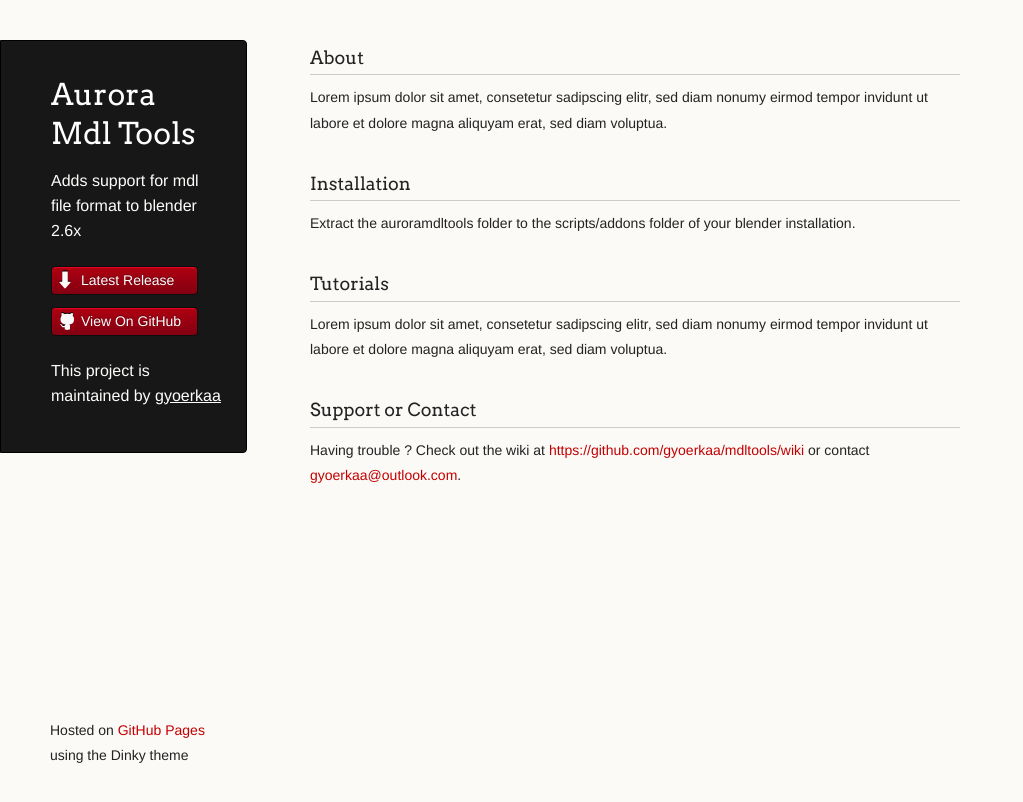
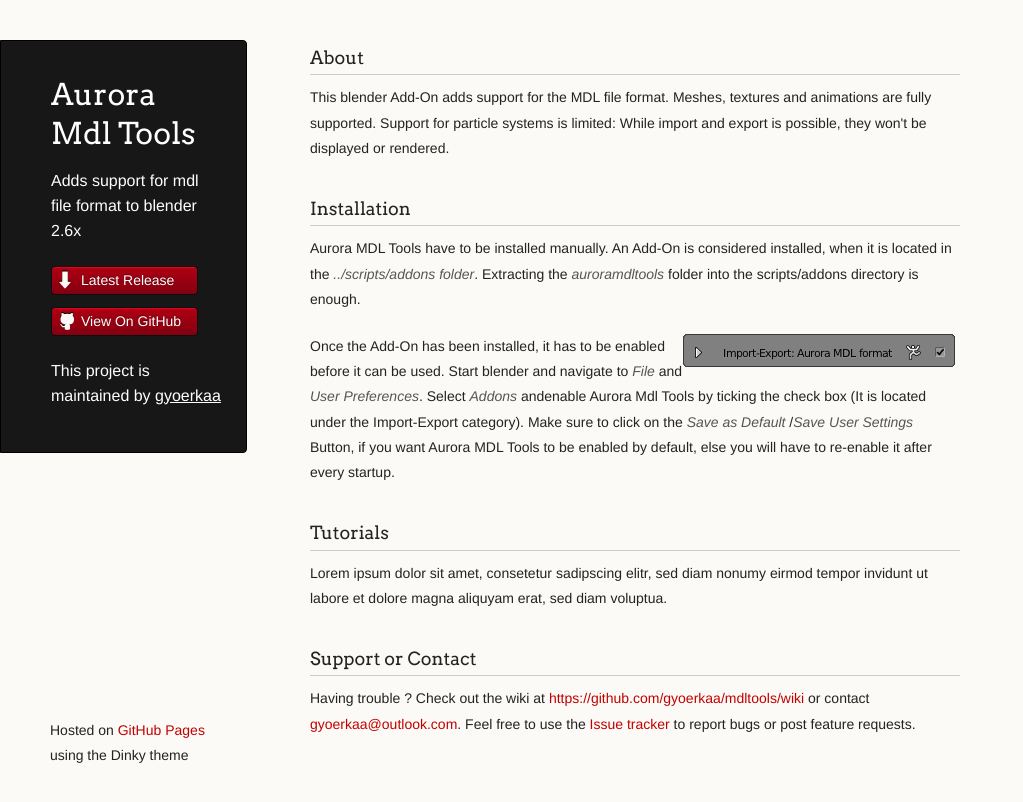
Before and after one commit to gyoerkaa/mdltools, a plain HTML site: page index.html in a window 1280 px wide. Shown: the whole page, without its empty margins (0-1023 px from the left). Drawn offline with Linux system fonts and the light colour scheme.

Commit message:
Updated installation and add-on description

```diff
--- a/index.html
+++ b/index.html
@@ -33,13 +33,22 @@
 <h3>
 <a name="amt_about" class="anchor" href="#rather-drive-stick"><span class="octicon octicon-link"></span></a>About</h3>
 
-<p> Lorem ipsum dolor sit amet, consetetur sadipscing elitr, sed diam nonumy eirmod tempor invidunt ut labore et dolore magna aliquyam erat, sed diam voluptua.</p>
+<p> This blender Add-On adds support for the MDL file format. Meshes, textures and animations are fully supported.
+Support for particle systems is limited: While import and export is possible, they won't be displayed or rendered.</p>
 
 
-      <h3>
+<h3>
 <a name="amt_installation" class="anchor" href="#designer-templates"><span class="octicon octicon-link"></span></a>Installation</h3>
 
-<p> Extract the auroramdltools folder to the scripts/addons folder of your blender installation.</p>
+<p> Aurora MDL Tools have to be installed manually. An Add-On is considered installed, when it is located in the
+<span class="literal">../scripts/addons folder</span>. Extracting the <span class="literal">auroramdltools</span> folder
+into the scripts/addons directory is enough.</p>
+
+<p> <img src="images/enabled_addon.png" alt="Suni" style="float:right;margin:0 5px 0 0;" />Once the Add-On has been installed, it has to be enabled before it can be used. Start blender and navigate to <span class="literal">File</span> and
+<span class="literal">User Preferences</span>. Select <span class="literal">Addons</span> andenable Aurora Mdl Tools by ticking the check box
+(It is located under the Import-Export category). Make sure to click on the
+<span class="literal">Save as Default</span> /<span class="literal">Save User Settings</span> Button, if you want Aurora MDL Tools
+to be enabled by default, else you will have to re-enable it after every startup.</p>
 
 <h3>
 <a name="amt_tutorials" class="anchor" href="#rather-drive-stick"><span class="octicon octicon-link"></span></a>Tutorials</h3>
@@ -49,7 +58,11 @@
 <h3>
 <a name="amt_support-or-contact" class="anchor" href="#support-or-contact"><span class="octicon octicon-link"></span></a>Support or Contact</h3>
 
-<p>Having trouble ? Check out the wiki at <a href="https://github.com/gyoerkaa/mdltools/wiki">https://github.com/gyoerkaa/mdltools/wiki</a> or contact <a href="mailto:gyoerkaa@outlook.com">gyoerkaa@outlook.com</a>.</p>
+<p>Having trouble ? Check out the wiki at <a href="https://github.com/gyoerkaa/mdltools/wiki">https://github.com/gyoerkaa/mdltools/wiki</a> or
+contact <a href="mailto:gyoerkaa@outlook.com">gyoerkaa@outlook.com</a>. Feel free to use the
+<a href="https://github.com/gyoerkaa/mdltools/issues">Issue tracker</a> to report bugs or post feature requests.
+</p>
+
       </section>
       <footer>
         <p><small>Hosted on <a href="http://pages.github.com">GitHub Pages</a> using the Dinky theme</small></p>
--- a/stylesheets/styles.css
+++ b/stylesheets/styles.css
@@ -316,7 +316,11 @@ a.buttons:hover {
 	text-decoration: none;
 }
 
-
+span.literal {
+    color: rgb(85, 85, 85);
+    white-space: nowrap;
+    font-style:italic;
+}
 /* Section - for main page content */
 
 section {
```
Also changed, not shown: images/enabled_addon.png (added).
